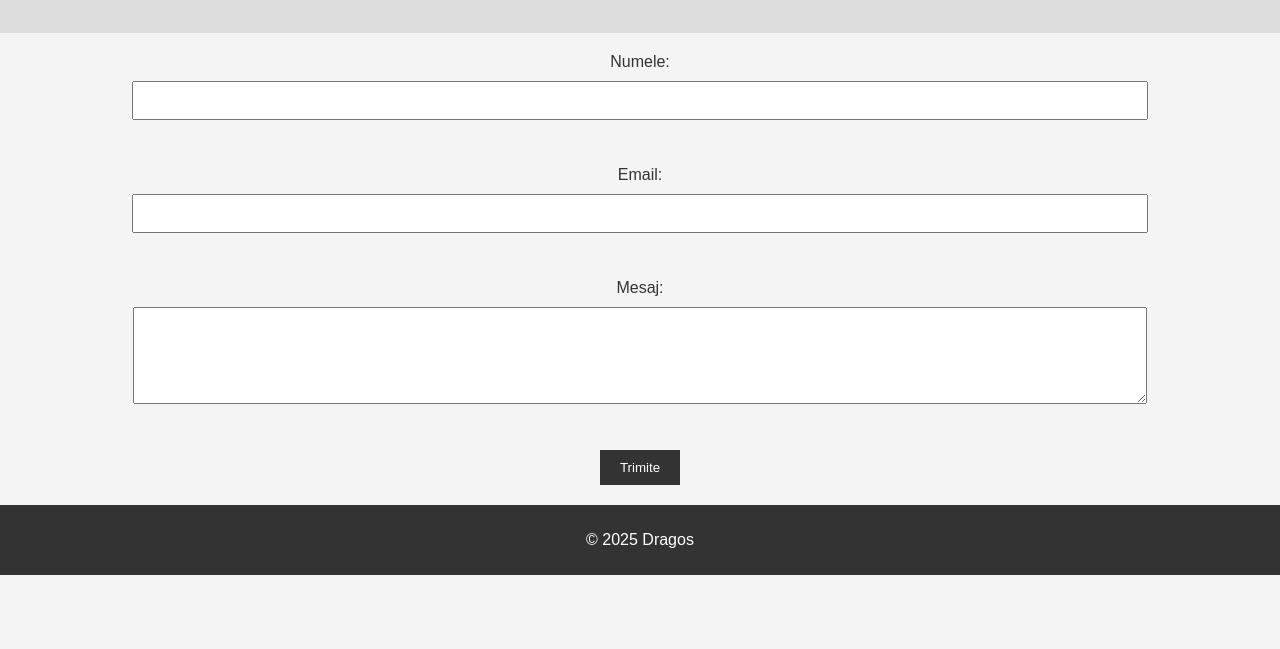
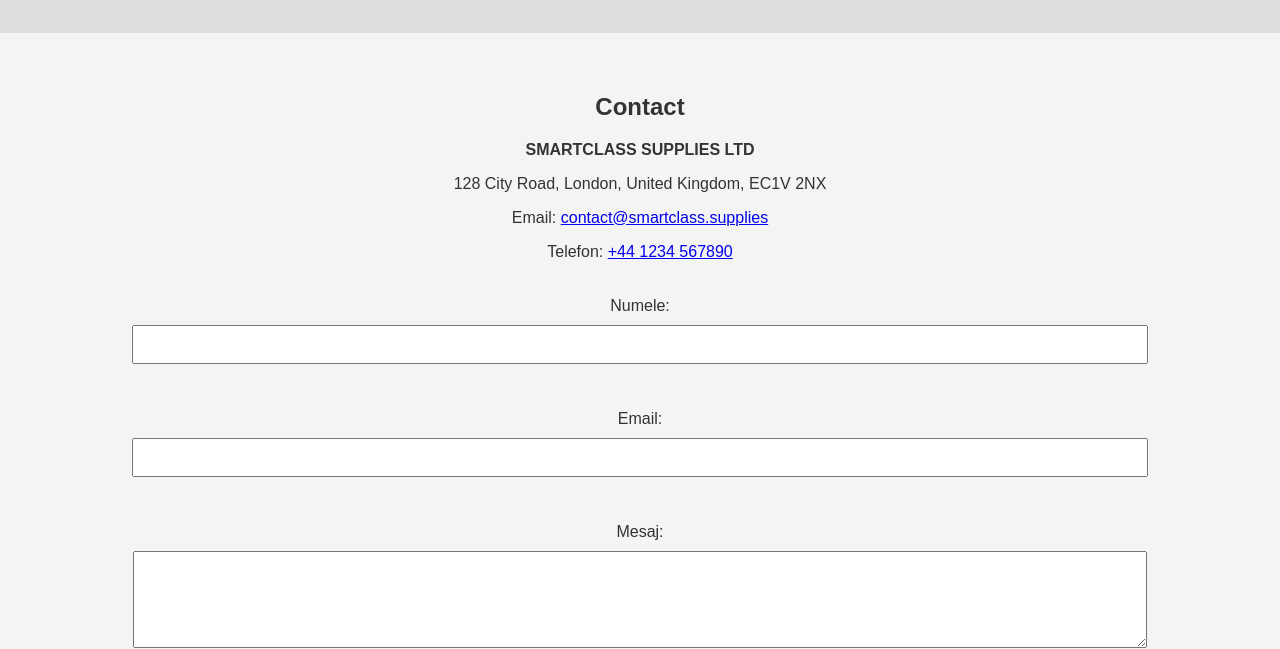
Before and after one commit to marcochessari/SMARTCLASS.SUPPLIES, a plain HTML site: page contact.html in a window 1280 px wide. Shown: the part 159-808 px from the top of the page. Drawn offline with Linux system fonts and the light colour scheme.

Commit message:
Update contact.html

```diff
--- a/contact.html
+++ b/contact.html
@@ -18,7 +18,14 @@
   </header>
 
   <section>
-    <form action="https://formspree.io/f/xdkdzpyd" method="POST">
+    <section>
+  <h2>Contact</h2>
+  <p><strong>SMARTCLASS SUPPLIES LTD</strong></p>
+  <p>128 City Road, London, United Kingdom, EC1V 2NX</p>
+  <p>Email: <a href="mailto:contact@smartclass.supplies">contact@smartclass.supplies</a></p>
+  <p>Telefon: <a href="tel:+441234567890">+44 1234 567890</a></p>
+</section>
+
       <label>
         Numele:
         <input type="text" name="name" required>
```
